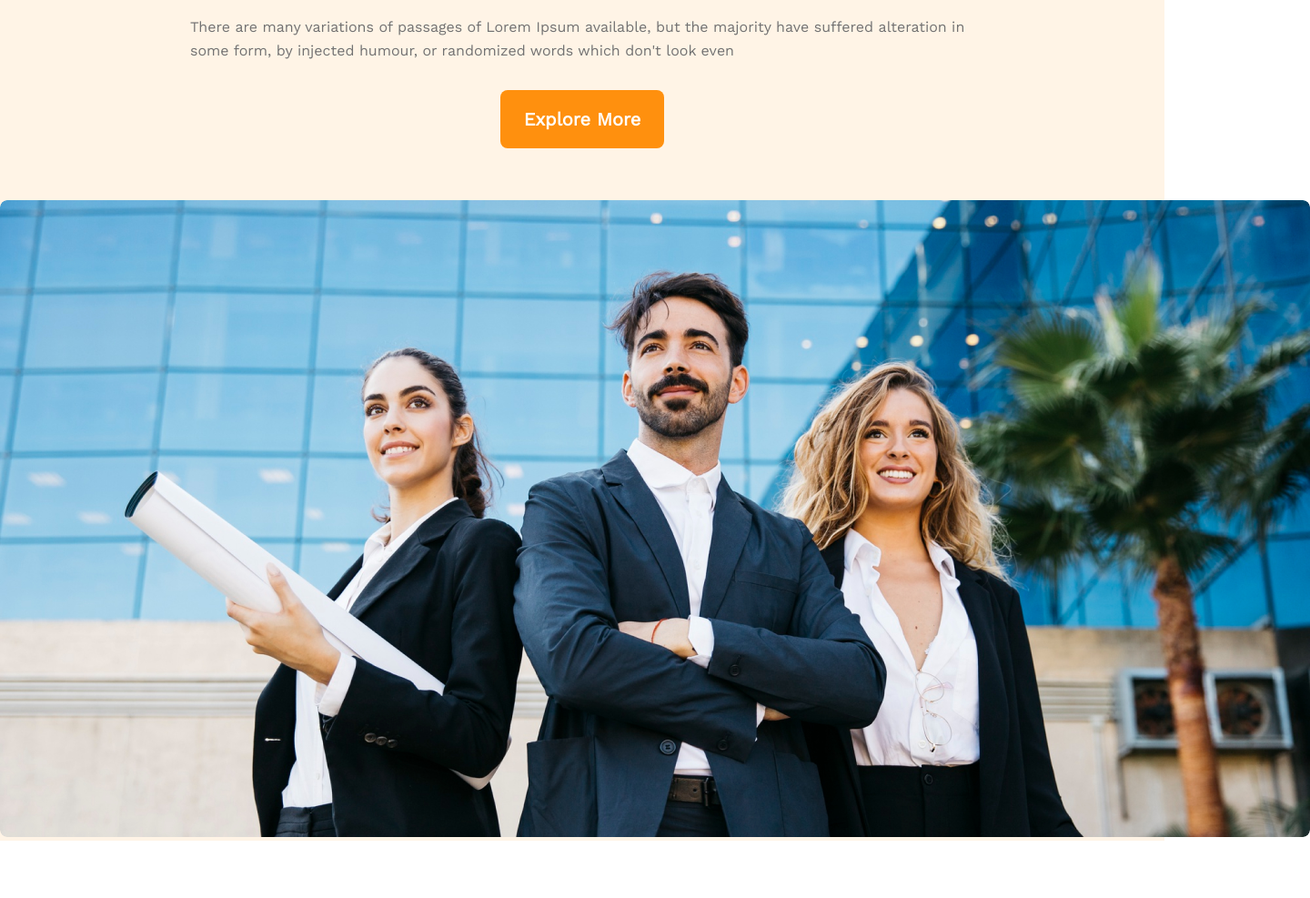
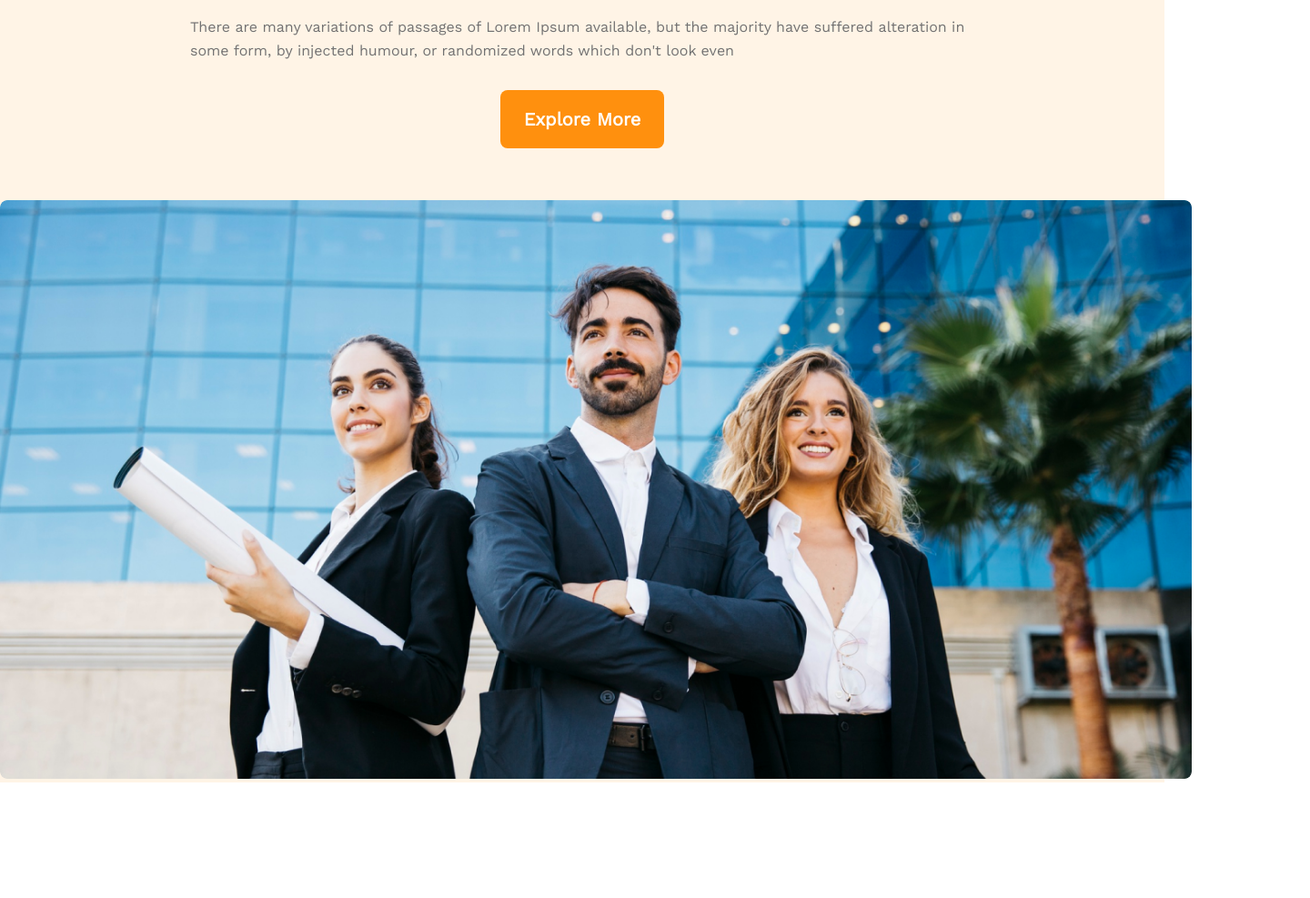
Before and after one commit to MdMahfujHasan/g3-architects, a plain HTML site: page index.html in a window 1280 px wide. Shown: the part 310-1297 px from the top of the page at 91% size, 1440 px wide, since content can reach past the window. Drawn offline with nearby package versions, Linux system fonts and the light colour scheme.

Commit message:
fixed banner img width and mobile responsiveness

```diff
--- a/style.css
+++ b/style.css
@@ -79,8 +79,8 @@ nav .title:hover,
 }
 
 .banner-img img {
-    width: 1440px;
-    height: 700px;
+    width: 1310px;
+    height: 636px;
     border-radius: 8px;
     margin-top: 50px;
 
@@ -335,6 +335,10 @@ footer {
         grid-template-columns: 1fr;
     }
 
+    .features-2 .primary-btn {
+        display: none;
+    }
+
     .features-2 {
         flex-direction: column;
     }
```
